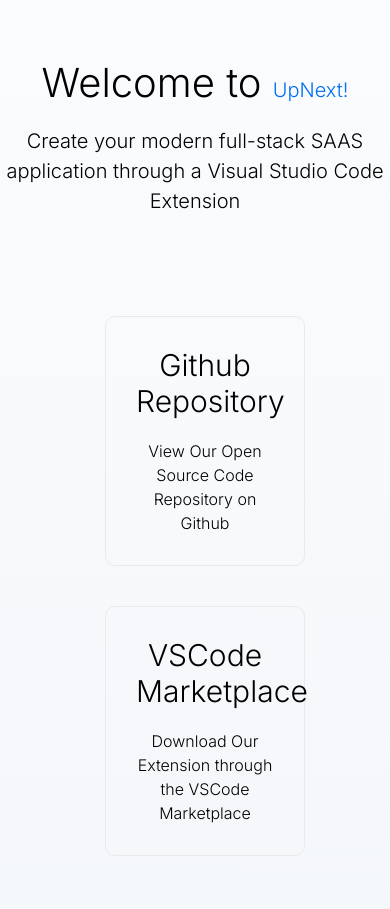
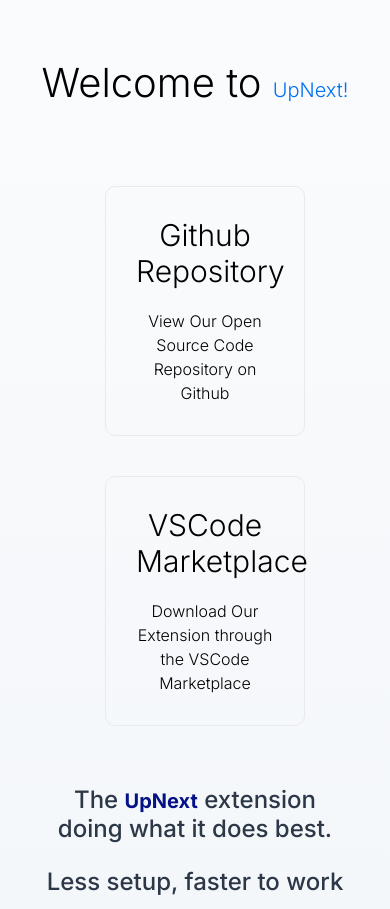
Before and after one commit to kaijosefevans/landing-page, a Next.js app: page / in a window 390 px wide. Shown: the part 800-1709 px from the top of the page. Built offline with nearby package versions, Linux system fonts and the light colour scheme.

Commit message:
fixed styling for max width on home module as well as updated color scheme

```diff
--- a/styles/Home.module.css
+++ b/styles/Home.module.css
@@ -114,7 +114,7 @@
   margin-left: 0.5rem;
 }
 
-@media (max-width: 700px) {
+@media (max-width: 800px) {
   .grid {
     width: 100%;
     flex-direction: column;
@@ -124,9 +124,7 @@
     width: auto;
   }
   .description {
-    line-height: 1.5;
-    width: auto;
-    font-size: 1rem;
+    display: none;
   }
   .card {
     width: 200px;
```
